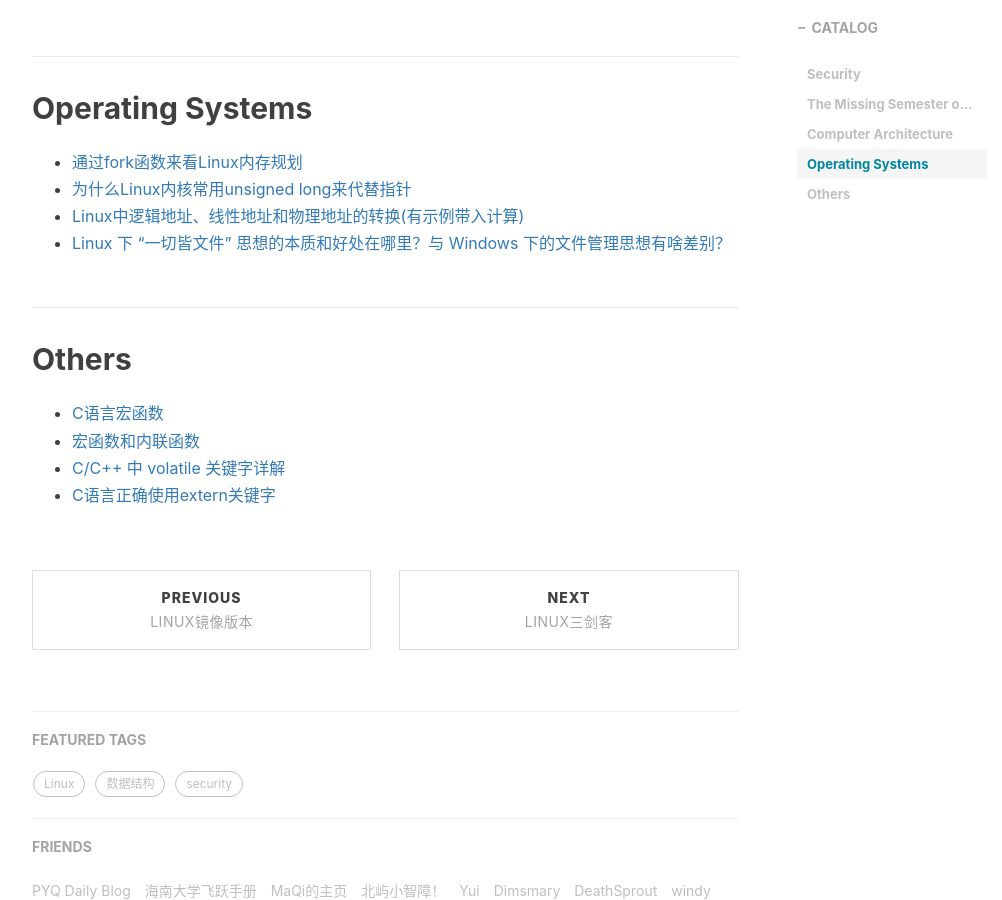
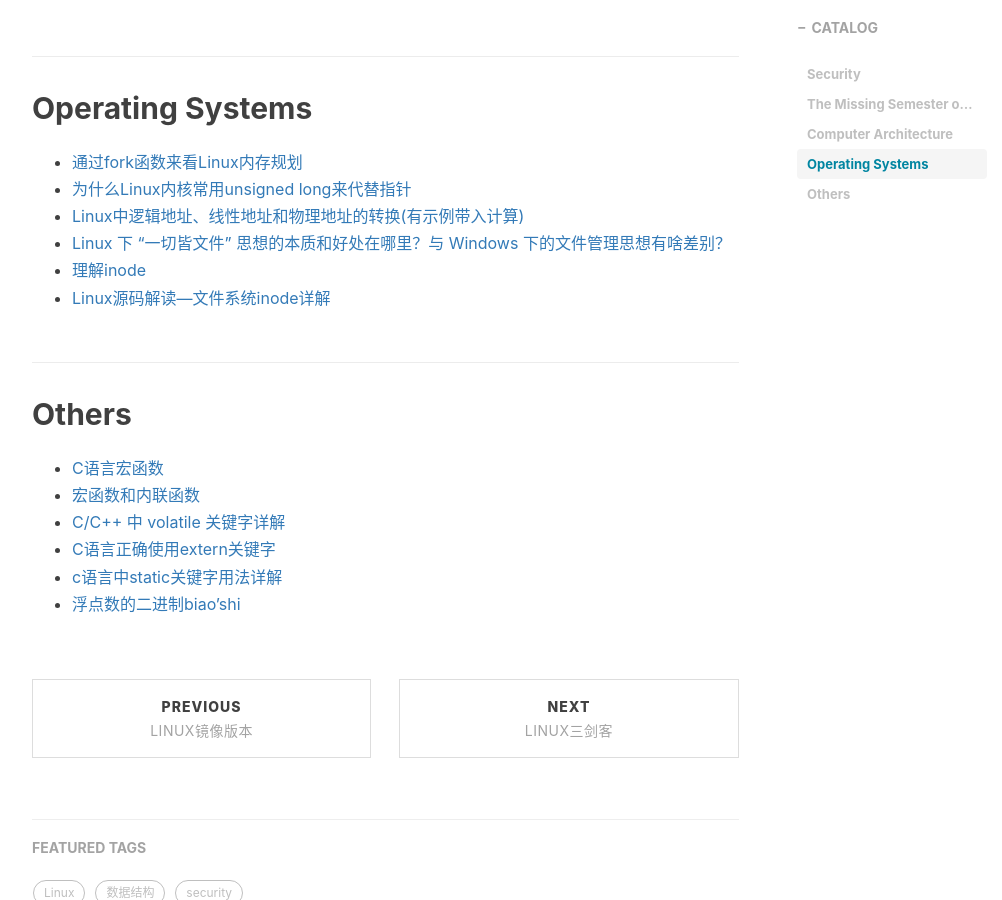
Before and after one commit to peng-yq/peng-yq.github.io, a Jekyll site: the page built from _posts/2022-10-04-good-blog-collection.md, in a window 1280 px wide and 900 px high, scrolled down 1159 px. Shown: the whole window, without its empty margins (233-1235 px from the left). Built offline with Jekyll 4.4.1, drawn with Linux system fonts in a browser that asks for light colours; nearby versions of some CDN libraries; comment, search, counter and statistics services are not loaded.

Commit message:
Update 2022-10-04-good-blog-collection.md

```diff
--- a/_posts/2022-10-04-good-blog-collection.md
+++ b/_posts/2022-10-04-good-blog-collection.md
@@ -28,6 +28,8 @@ tags:
 - [为什么Linux内核常用unsigned long来代替指针](https://blog.csdn.net/Rong_Toa/article/details/109693379)
 - [Linux中逻辑地址、线性地址和物理地址的转换(有示例带入计算)](https://developer.aliyun.com/article/847047)
 - [Linux 下 “一切皆文件” 思想的本质和好处在哪里？与 Windows 下的文件管理思想有啥差别？](https://www.zhihu.com/question/25696682/answer/31595790)
+- [理解inode](https://www.ruanyifeng.com/blog/2011/12/inode.html)
+- [Linux源码解读—文件系统inode详解](https://www.cnblogs.com/theseventhson/p/15622853.html)
 
 ## Others
 
@@ -35,3 +37,5 @@ tags:
 - [宏函数和内联函数](https://blog.csdn.net/u012611878/article/details/78996349)
 - [C/C++ 中 volatile 关键字详解](https://www.runoob.com/w3cnote/c-volatile-keyword.html)
 - [C语言正确使用extern关键字](https://blog.csdn.net/xingjiarong/article/details/47656339)
+- [c语言中static关键字用法详解](https://blog.csdn.net/guotianqing/article/details/79828100)
+- [浮点数的二进制biao'shi](https://www.ruanyifeng.com/blog/2010/06/ieee_floating-point_representation.html)
```
